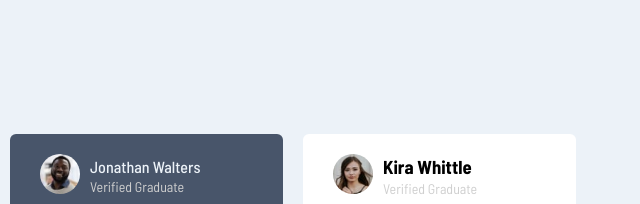
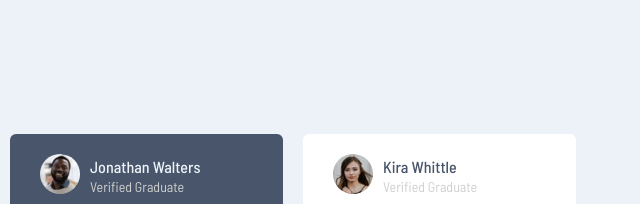
Before and after one commit to MaulidFajar/Testimony-Grid, a plain HTML site: page index.html in a window 1280 px wide. Shown: the top 204 px of the page, 640-1280 px from the left. Drawn offline with Linux system fonts and the light colour scheme.

Commit message:
"minor update"

```diff
--- a/index.html
+++ b/index.html
@@ -90,7 +90,7 @@
               <img src="images/image-kira.jpg" alt="">
             </figure>
             <div class="bio-wrapper">
-              <h3>Kira Whittle</h3>
+              <h4>Kira Whittle</h4>
               <span class="status">Verified Graduate</span>
             </div>
           </div>
```
